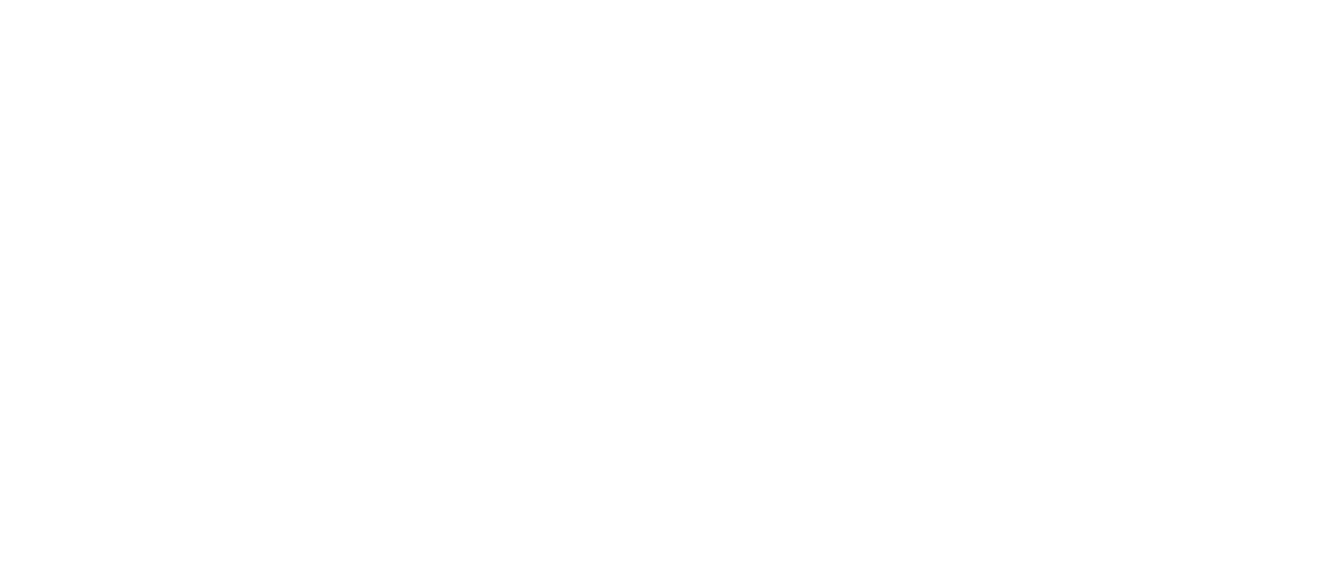
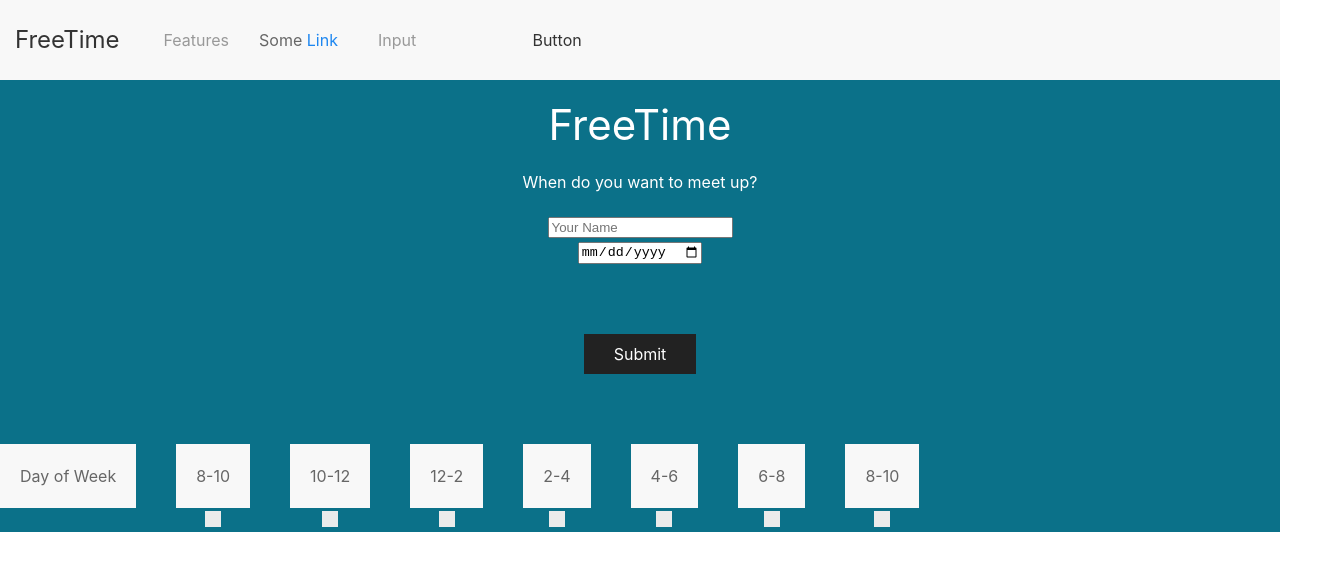
Before and after one commit to memoev/freetime-app, a plain HTML site: page index.html in a window 1280 px wide. Shown: the whole page, 1320 px wide, since content can reach past the window. Drawn offline with nearby package versions, Linux system fonts and the light colour scheme.

Commit message:
added input boxes, submit button, and started on calendar

```diff
--- /dev/null
+++ b/app.js
@@ -0,0 +1,6 @@
+
+
+$('#submit').click(function(){
+    // when clicked, input values get pushed to firebase
+
+})
--- a/index.html
+++ b/index.html
@@ -4,9 +4,90 @@
     <meta charset="UTF-8">
     <meta name="viewport" content="width=device-width, initial-scale=1.0">
     <meta http-equiv="X-UA-Compatible" content="ie=edge">
+
+    <link rel="stylesheet" href="https://cdnjs.cloudflare.com/ajax/libs/uikit/3.1.7/css/uikit-core-rtl.css"/>
+    <script src="https://cdnjs.cloudflare.com/ajax/libs/uikit/3.1.7/js/uikit.js"></script>
+    <link rel="stylesheet" href="style.css">
     <title>Document</title>
 </head>
 <body>
+    <nav class="uk-navbar-container uk-margin" uk-navbar>
+        <div class="uk-navbar-left">
+            <a class="uk-navbar-item uk-logo" href="#">FreeTime</a>
+            <ul class="uk-navbar-nav">
+                <li>
+                    <a href="#">
+                        <span class="uk-icon uk-margin-small-right" uk-icon="icon: star"></span>
+                        Features
+                    </a>
+                </li>
+            </ul>
+            <div class="uk-navbar-item">
+                <div>Some <a href="#">Link</a></div>
+            </div>
+            <div class="uk-navbar-item">
+                <form action="javascript:void(0)">
+                    <input class="uk-input uk-form-width-small" type="text" placeholder="Input">
+                    <button class="uk-button uk-button-default">Button</button>
+                </form>
+            </div>
+        </div>
+    </nav>
 
+    <div class="">
+        <h1 class="free-time">FreeTime</h1>
+        <p class="free-time">When do you want to meet up?</p>
+    </div>
+    <div class="free-time">
+        <input type="text" placeholder="Your Name" name="" id="">
+    </div>
+    <div class="free-time">
+        <input type="date" name="" id="">
+    </div>
+    <div class="uk-flex uk-flex-center uk-margin-large" id="button">
+        <button class="uk-button uk-button-secondary " id="submit">Submit</button>
+    </div>
+
+
+    <div class="uk-text-center" uk-grid>
+
+
+        <div class="uk-width-auto@m">
+                <div class="uk-card uk-card-default uk-card-body">Day of Week</div>
+            </div>
+            <div class="uk-width-auto@m">
+                <div class="uk-card uk-card-default uk-card-body">8-10</div>
+                <input type="checkbox" name="" id="" class="uk-checkbox">
+            </div>
+            <div class="uk-width-auto@m">
+                <div class="uk-card uk-card-default uk-card-body">10-12</div>
+                <input type="checkbox" name="" id="" class="uk-checkbox">
+            </div>
+            <div class="uk-width-auto@m">
+                <div class="uk-card uk-card-default uk-card-body">12-2</div>
+                <input type="checkbox" name="" id="" class="uk-checkbox">
+            </div>
+            <div class="uk-width-auto@m">
+                <div class="uk-card uk-card-default uk-card-body">2-4</div>
+                <input type="checkbox" name="" id="" class="uk-checkbox">
+            </div>
+            <div class="uk-width-auto@m">
+                <div class="uk-card uk-card-default uk-card-body">4-6</div>
+                <input type="checkbox" name="" id="" class="uk-checkbox">
+            </div>
+            <div class="uk-width-auto@m">
+                <div class="uk-card uk-card-default uk-card-body">6-8</div>
+                <input type="checkbox" name="" id="" class="uk-checkbox">
+            </div>
+            <div class="uk-width-auto@m">
+                <div class="uk-card uk-card-default uk-card-body">8-10</div>
+                <input type="checkbox" name="" id="" class="uk-checkbox">
+            </div>
+
+    </div>
+
+
+    <!-- link to JS file -->
+    <!-- link to JQuery library -->
 </body>
 </html>
--- /dev/null
+++ b/style.css
@@ -0,0 +1,14 @@
+body {
+    background-color: #0B7189;
+    color: white;
+}
+
+.free-time {
+    text-align: center;
+    color: white;
+}
+
+.uk-card {
+    padding: 20px;
+
+}
```
